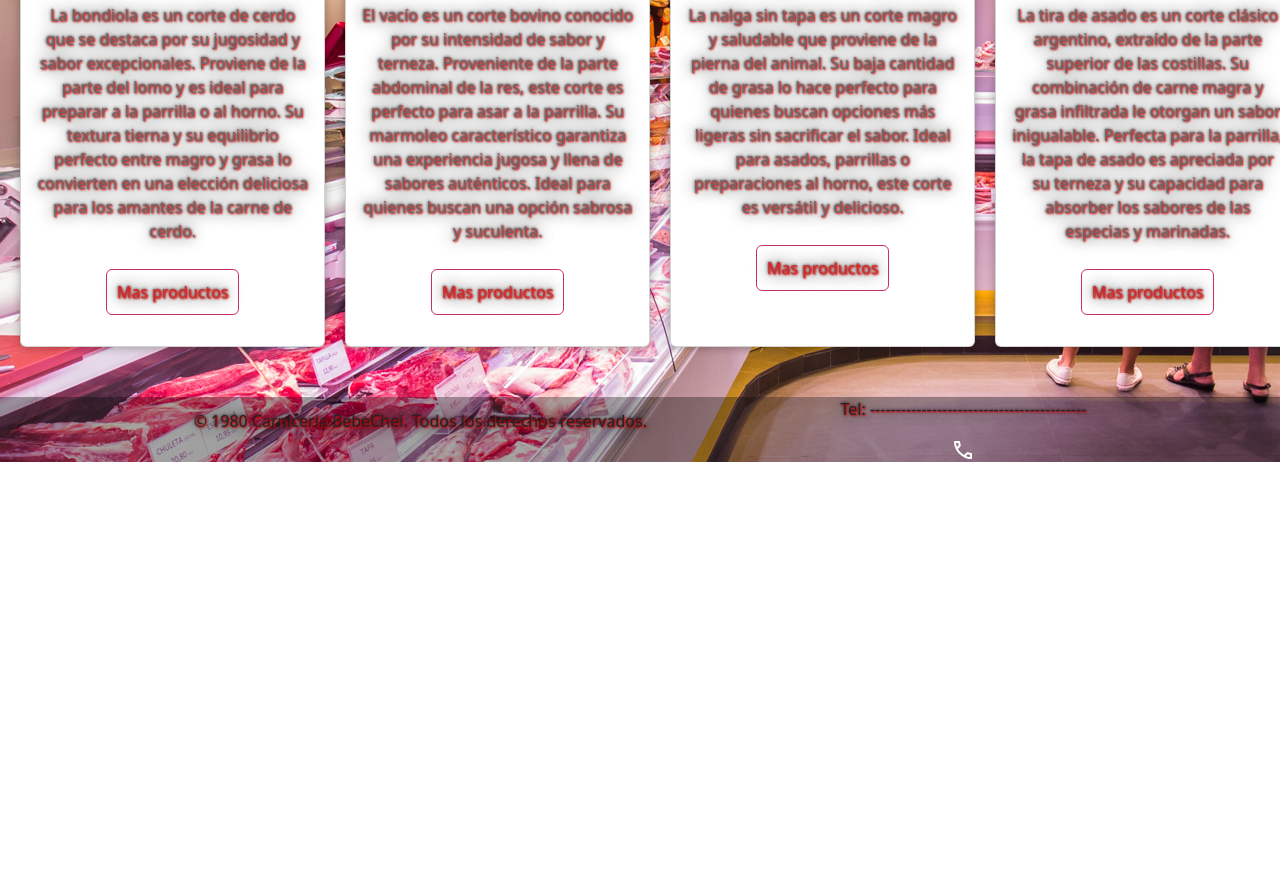
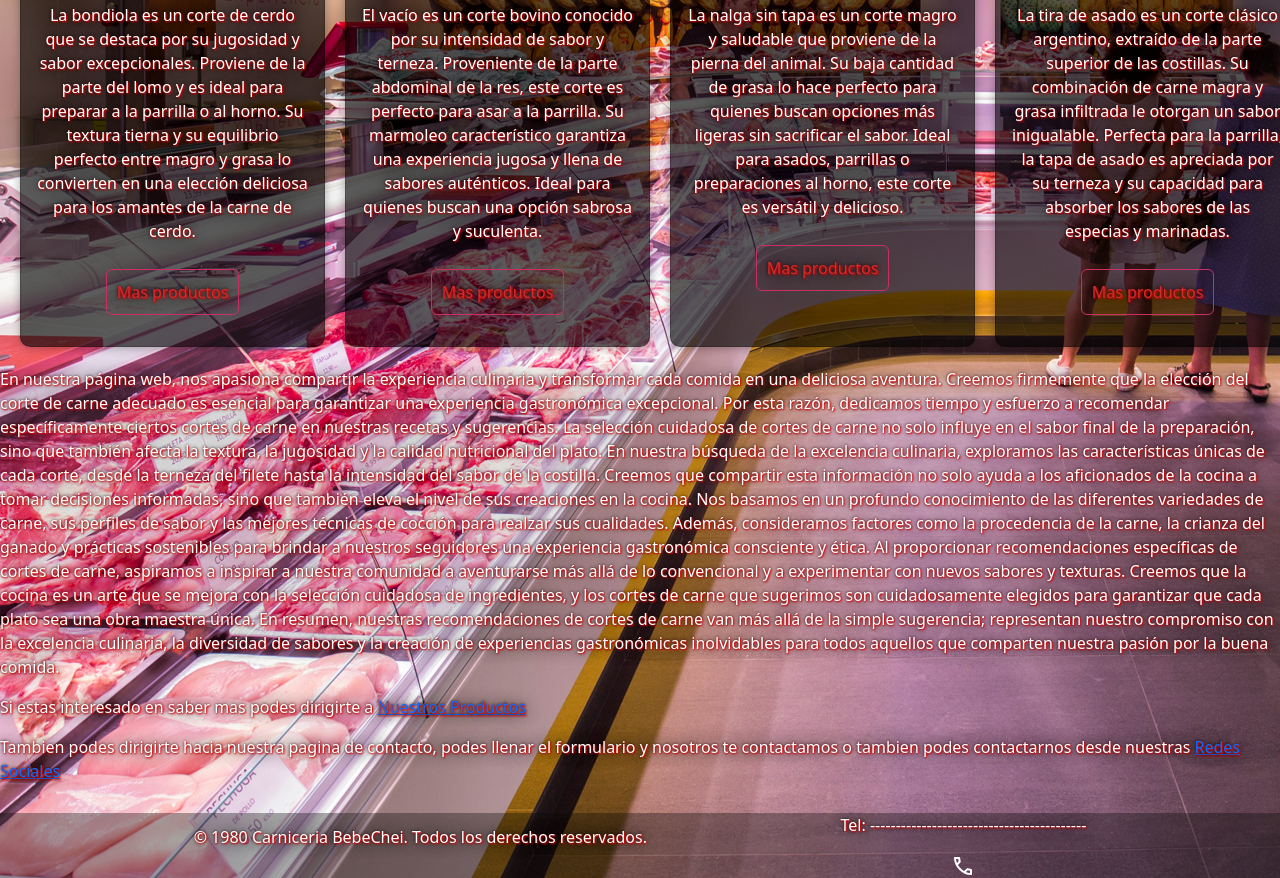
Before and after one commit to Maxbsktb/Preentrega2-Serrano, a website: page recomendaciones.html in a window 1280 px wide. Shown: the part 444-1322 px from the top of the page. Before the commit the page ends 906 px from the top, so only its background shows below. Drawn offline with Linux system fonts and the light colour scheme.

Commit message:
partial not work

```diff
--- a/recomendaciones.html
+++ b/recomendaciones.html
@@ -3,9 +3,9 @@
 <head>
     <meta charset="UTF-8">
     <meta name="viewport" content="width=device-width, initial-scale=1.0">
+
+    <link rel="stylesheet" href="./css/bootstrap.css">
     <link rel="stylesheet" href="./css/style.css">
-    <link rel="stylesheet" href="./css/bootstrap.css">
-
     <title>Carniceria BebeChei</title>
 </head>
 <body>
@@ -91,6 +91,30 @@
 
         </div>
 
+        <section class="section-recom">
+            <div class="recom-text">
+                <p>En nuestra página web, nos apasiona compartir la experiencia culinaria y transformar cada comida en una deliciosa aventura. Creemos firmemente que la elección del corte de carne adecuado es esencial para garantizar una experiencia gastronómica excepcional. Por esta razón, dedicamos tiempo y esfuerzo a recomendar específicamente ciertos cortes de carne en nuestras recetas y sugerencias.
+
+                    La selección cuidadosa de cortes de carne no solo influye en el sabor final de la preparación, sino que también afecta la textura, la jugosidad y la calidad nutricional del plato. En nuestra búsqueda de la excelencia culinaria, exploramos las características únicas de cada corte, desde la terneza del filete hasta la intensidad del sabor de la costilla. Creemos que compartir esta información no solo ayuda a los aficionados de la cocina a tomar decisiones informadas, sino que también eleva el nivel de sus creaciones en la cocina.
+
+                    Nos basamos en un profundo conocimiento de las diferentes variedades de carne, sus perfiles de sabor y las mejores técnicas de cocción para realzar sus cualidades. Además, consideramos factores como la procedencia de la carne, la crianza del ganado y prácticas sostenibles para brindar a nuestros seguidores una experiencia gastronómica consciente y ética.
+
+                    Al proporcionar recomendaciones específicas de cortes de carne, aspiramos a inspirar a nuestra comunidad a aventurarse más allá de lo convencional y a experimentar con nuevos sabores y texturas. Creemos que la cocina es un arte que se mejora con la selección cuidadosa de ingredientes, y los cortes de carne que sugerimos son cuidadosamente elegidos para garantizar que cada plato sea una obra maestra única.
+
+                    En resumen, nuestras recomendaciones de cortes de carne van más allá de la simple sugerencia; representan nuestro compromiso con la excelencia culinaria, la diversidad de sabores y la creación de experiencias gastronómicas inolvidables para todos aquellos que comparten nuestra pasión por la buena comida.</p>
+
+                    <p>Si estas interesado en saber mas podes dirigirte a <a href="./productos.html">Nuestros Productos</a></p>
+
+                    <p>Tambien podes dirigirte hacia nuestra pagina de contacto, podes llenar el formulario y nosotros te contactamos o tambien podes contactarnos desde nuestras <a href="./contacto.html">Redes Sociales</a></p>
+
+
+
+            </div>
+
+
+
+        </section>
+
 
 
 
--- a/scss/style.scss
+++ b/scss/style.scss
@@ -475,3 +475,5 @@ body{
         }
 
     }
+
+    @import '../scss/partials/queries'
```
Also changed, not shown: css/style.css, 2 other files.
